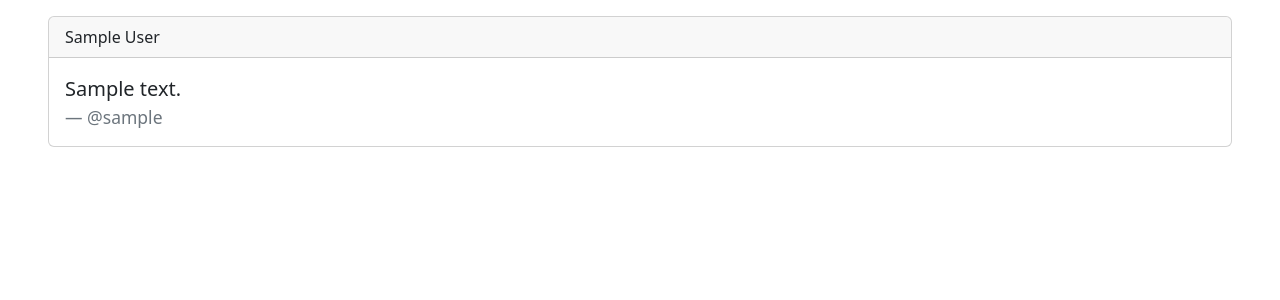
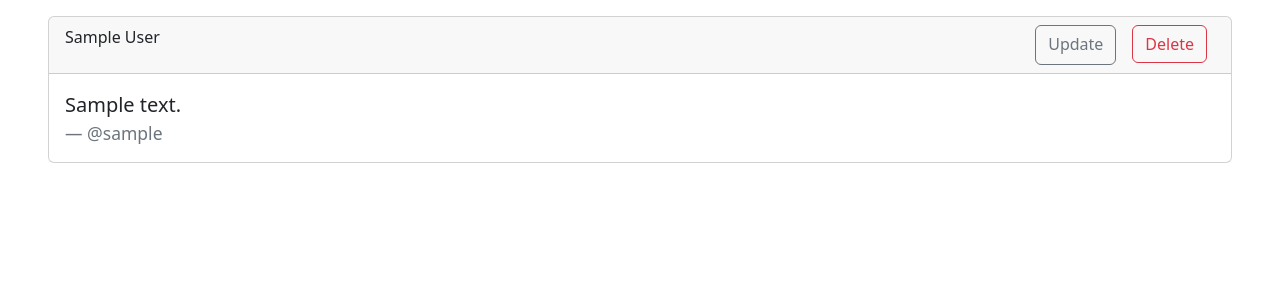
Before and after one commit to FaizRahman01/Django_Web, a Django app: page /post/view/00000000-0000-0000-0000-000000000001 in a window 1280 px wide. Shown: the part 57-357 px from the top of the page. Run offline with Django 4.2, Linux system fonts and the light colour scheme; tables that the repository leaves empty hold one stand-in row (values such as "Sample post").

Commit message:
create delete post function

```diff
--- a/blogapps/templates/post.html
+++ b/blogapps/templates/post.html
@@ -11,7 +11,17 @@
 {% block content %}
 <div class="card mx-5 mt-3">
   <div class="card-header">
-    {{post_data.title}}
+    <div class="row">
+      <p class="col">{{post_data.title}}</p>
+      <div class="col d-flex justify-content-end">
+        <a href="{% url 'blog' %}" class="btn btn-outline-secondary mx-2">Update</a>
+        <form action="" method="POST">
+          {% csrf_token %}
+          <button type="submit" class="btn btn-outline-danger mx-2">Delete</button>
+        </form>
+
+      </div>
+    </div>
   </div>
   <div class="card-body">
     <blockquote class="blockquote mb-0">
--- a/blogapps/views.py
+++ b/blogapps/views.py
@@ -10,7 +10,12 @@ def index(request):
 
 def show_post(request, post_id):
     post_data = UserPost.objects.get(id=post_id)
-    return render(request, 'post.html', {'post_data': post_data})
+    if request.method == 'POST':
+        post_data.delete()
+        return redirect('blog')
+    else:
+        return render(request, 'post.html', {'post_data': post_data})
+
 
 def create_post(request):
     post_form = UserPostForm()
```
